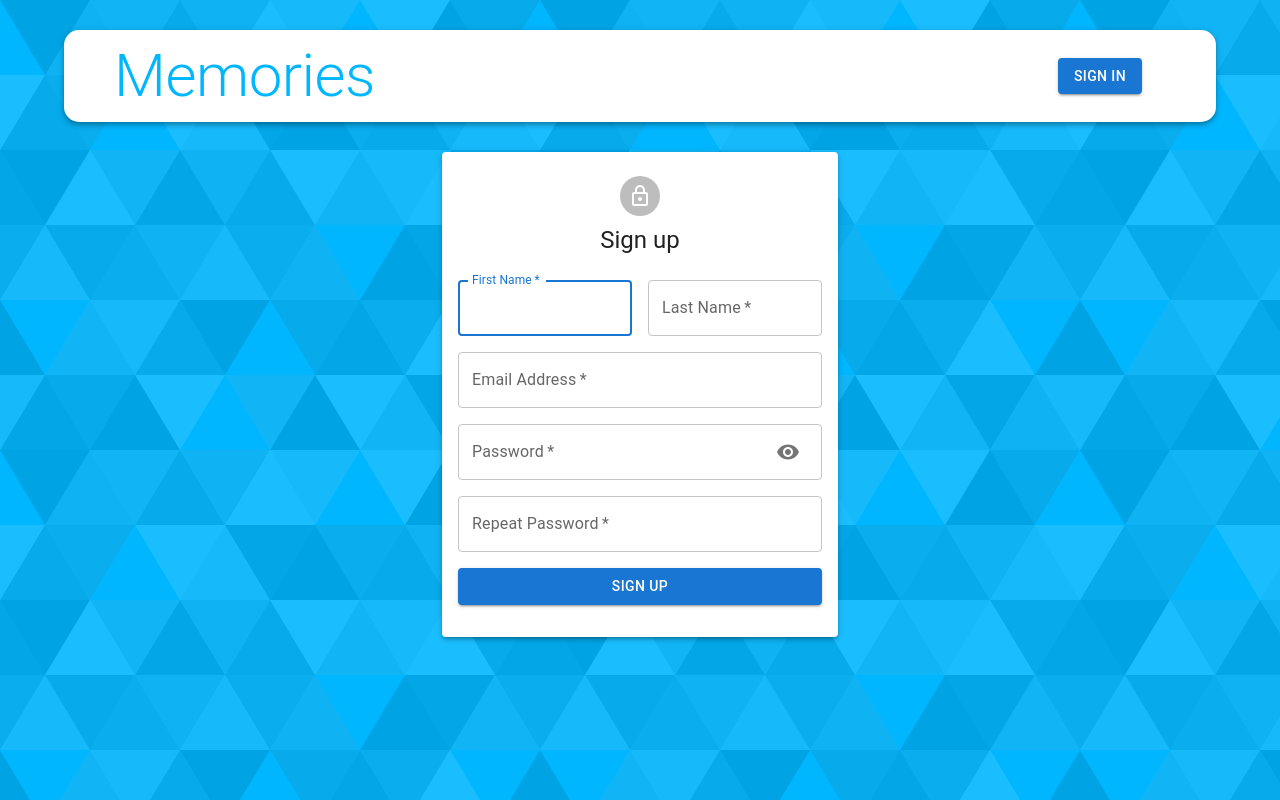
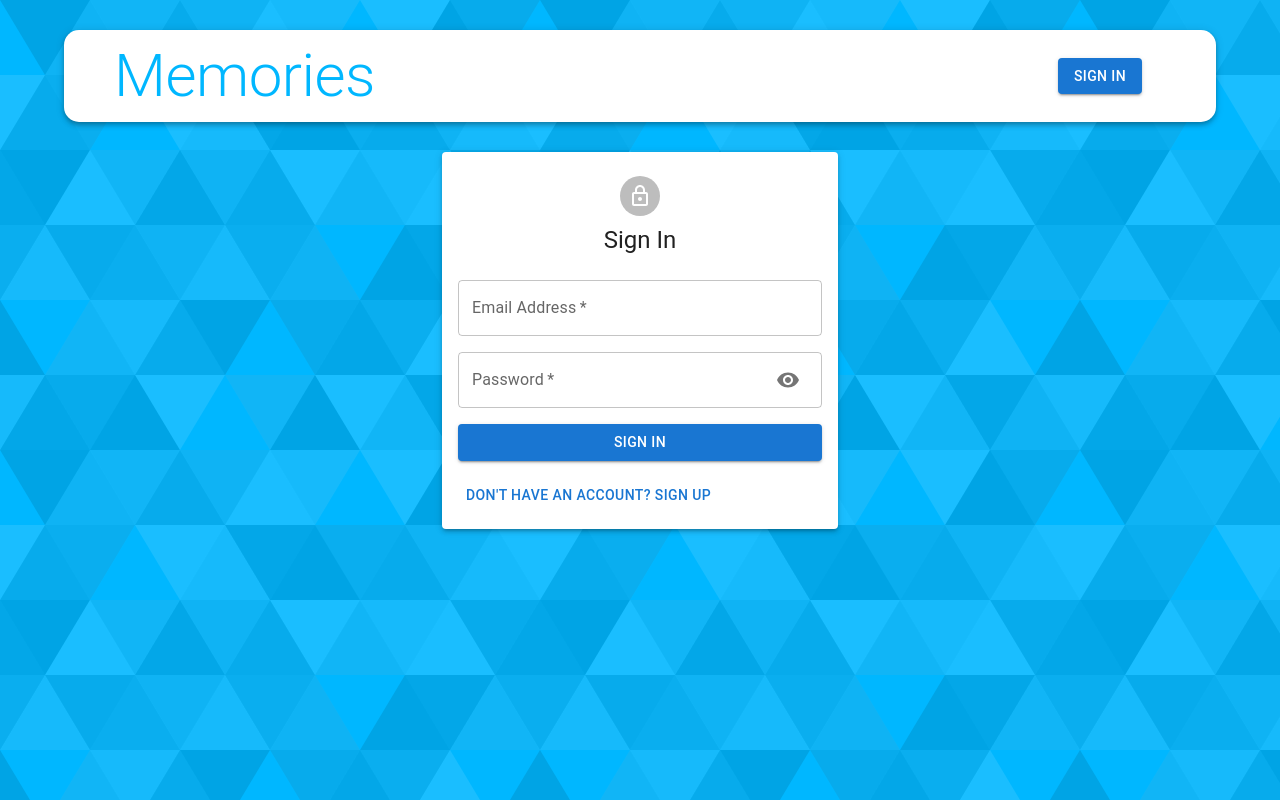
Before and after one commit to Unique-coder/anime-app, a React (Create React App) app in the folder client/: page /auth in a window 1280 px wide. Built offline with nearby package versions, Linux system fonts and the light colour scheme.

Commit message:
Authentication frontend function completed.

```diff
--- a/client/src/components/Auth/Auth.js
+++ b/client/src/components/Auth/Auth.js
@@ -12,14 +12,26 @@
 const Auth = () => {
   const classes = useStyles();
   const [showPassword, setShowPassword] = useState(false);
+  const [isSignup, setIsSignup] = useState(false);
 
-  const isSignup = true;
-
-  const handleShowPassword = () => {};
+  const handleShowPassword = () => {
+    setShowPassword((prevShowPassword) => !prevShowPassword);
+  };
 
   const handleSubmit = () => {};
 
   const handleChange = () => {};
+
+  const switchMode = (e) => {
+    e.preventDefault();
+    // Method One
+    // isSignup ? setIsSignup(false) : setIsSignup(true);
+
+    // Method Two
+    setIsSignup((prevIsSignup) => !prevIsSignup);
+
+    handleShowPassword(false);
+  };
 
   return (
     <Container component="main" maxWidth="xs">
@@ -28,7 +40,7 @@
           <LockOutlinedIcon />
         </Avatar>
         <Typography component="h1" variant="h5">
-          {isSignup ? "Sign up" : "Sign in"}
+          {isSignup ? "Sign Up" : "Sign In"}
         </Typography>
         <form className={classes.form} onSubmit={handleSubmit}>
           <Grid container spacing={2}>
@@ -80,6 +92,16 @@
           >
             {isSignup ? "Sign Up" : "Sign In"}
           </Button>
+
+          <Grid container justify="flex-end">
+            <Grid item>
+              <Button onClick={switchMode}>
+                {isSignup
+                  ? "Already have an account? Sign in"
+                  : "Don't have an account? Sign Up"}
+              </Button>
+            </Grid>
+          </Grid>
         </form>
       </Paper>
     </Container>
```
